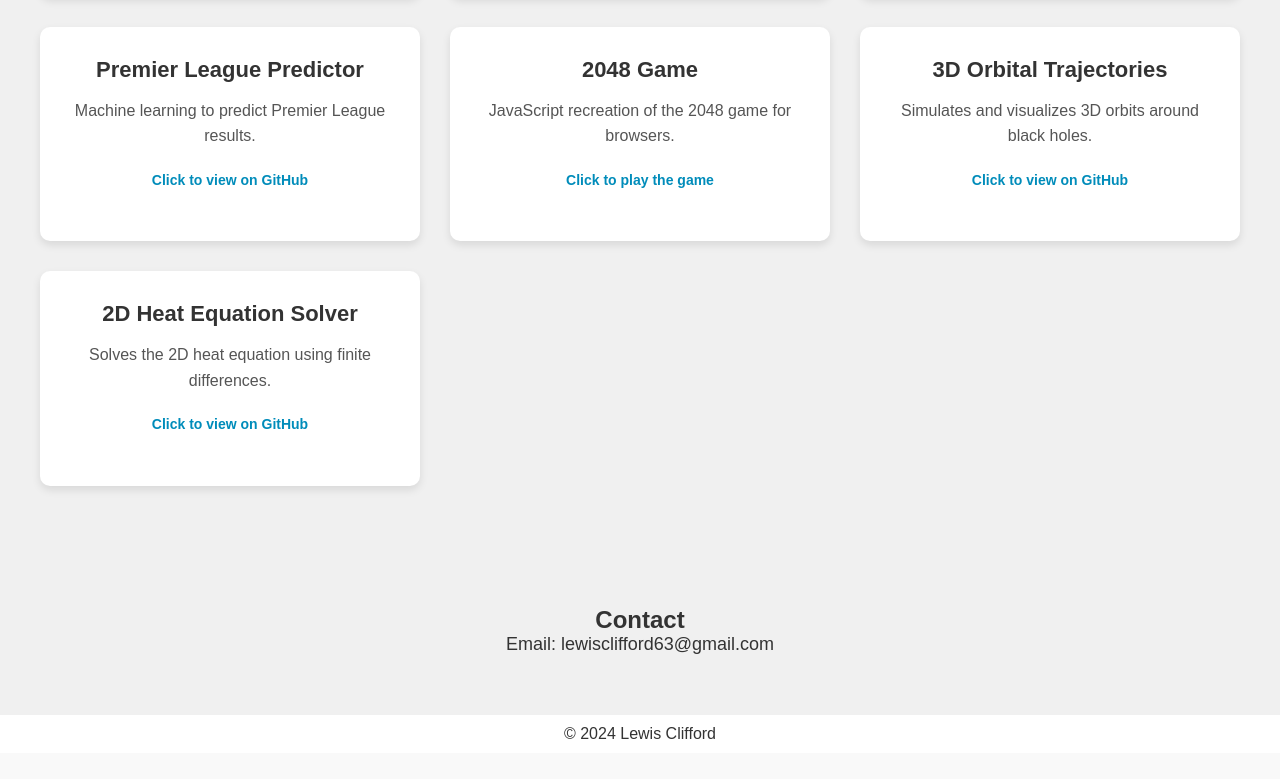
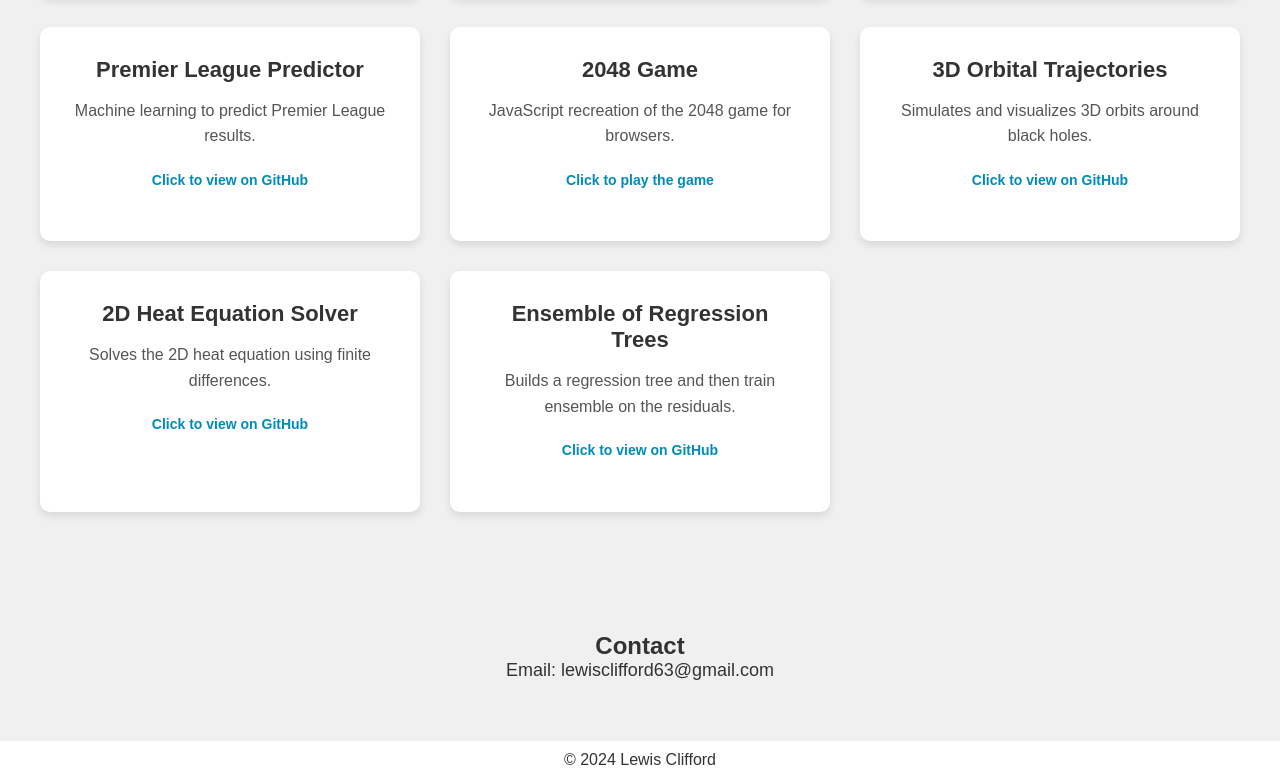
Before and after one commit to lewisclifford63/Portfolio_project, a plain HTML site: page index.html in a window 1280 px wide. Shown: the part 1871-2650 px from the top of the page. Before the commit the page ends 2624 px from the top, so only its background shows below. Drawn offline with Linux system fonts and the light colour scheme.

Commit message:
Added Regression Ensemble

```diff
--- a/index.html
+++ b/index.html
@@ -114,6 +114,11 @@
                 <p>Solves the 2D heat equation using finite differences.</p>
                 <p class="click-info">Click to view on GitHub</p>
             </div>
+            <div class="project-card" onclick="location.href='https://github.com/lewisclifford63/Regression-Ensemble';">
+                <h3>Ensemble of Regression Trees</h3>
+                <p>Builds a regression tree and then train ensemble on the residuals.</p>
+                <p class="click-info">Click to view on GitHub</p>
+            </div>
         </div>
     </section>
 
```
